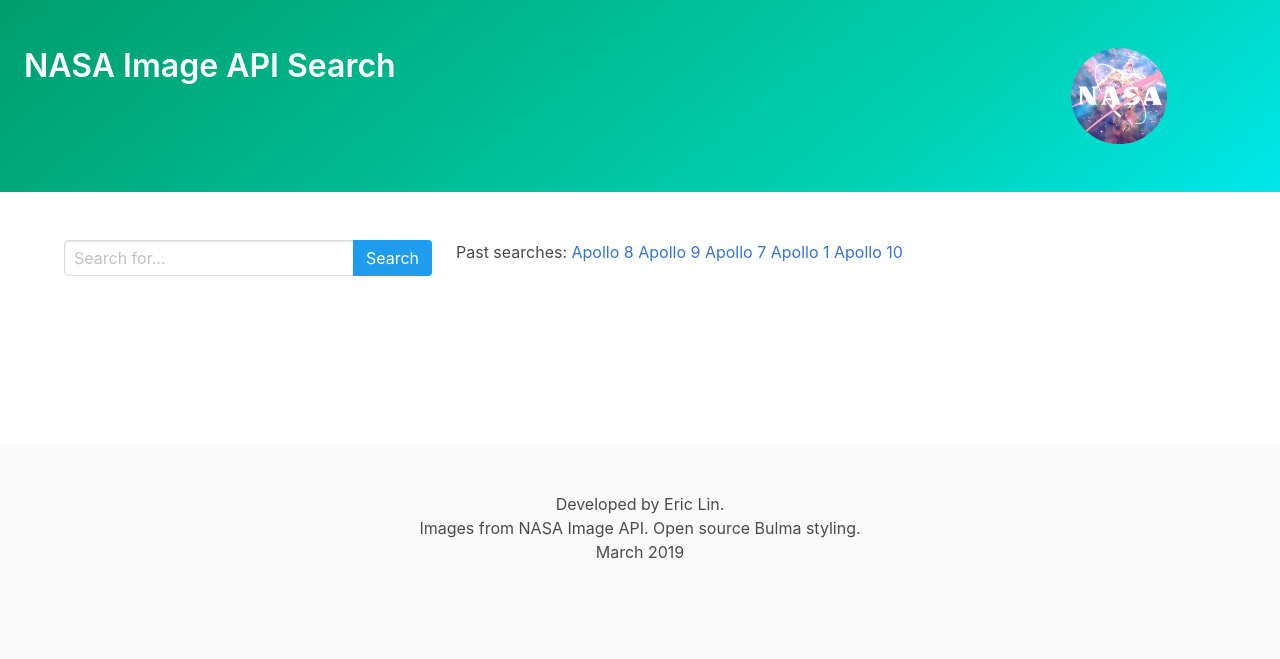
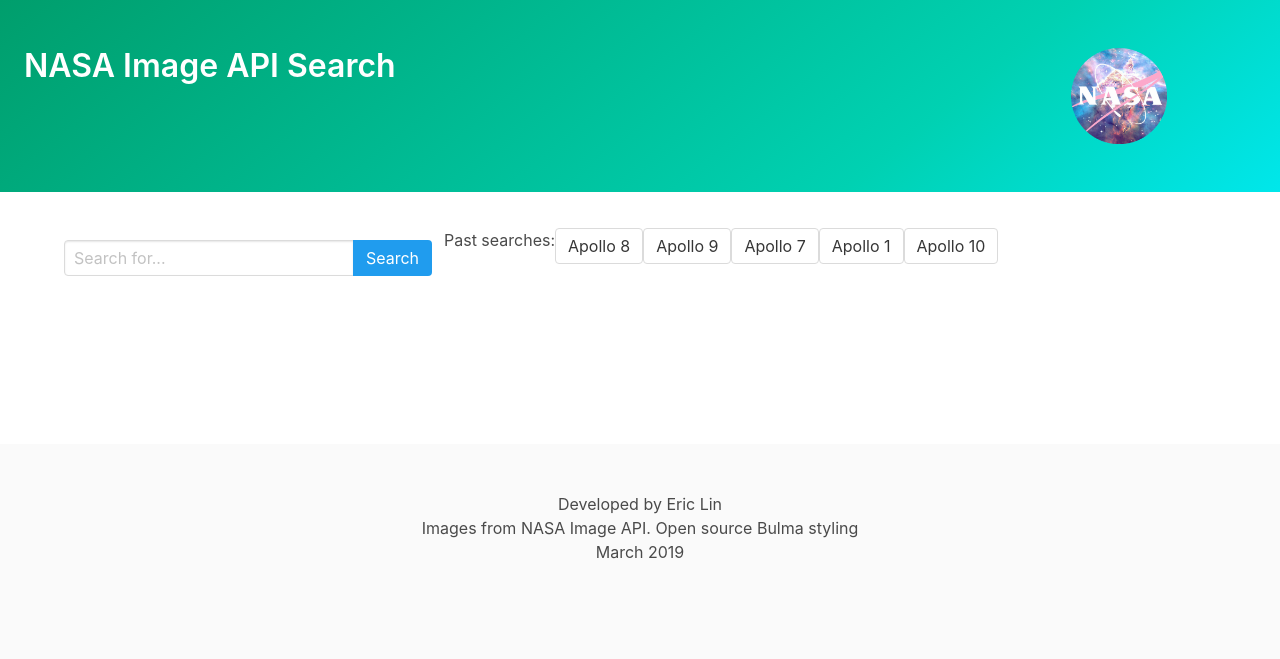
Before and after one commit to eric-z-lin/nasa_image_search, a Django app: page / in a window 1280 px wide. Shown: the top 659 px of the page. Run offline with Django 3.2, Linux system fonts and the light colour scheme; data comes from the database, SQL or seed files in the repository; both versions use the stored data as it was after the commit; some libraries are stand-ins or nearby versions.

Commit message:
Links to past searches.

```diff
--- a/image_search/templates/image_search/search.html
+++ b/image_search/templates/image_search/search.html
@@ -52,11 +52,18 @@
                         </div>
                     </form>
                 </div>
-                <div class="column">
+                <div class="columns is-gapless">
                     <!-- Links to past searches. -->
                     Past searches:
                     {% for search in past_searches %}
-                        <a href = "./"> {{search}}</a>
+                        <div class="column">
+                            <form action="{% url 'index' %}" method="POST">
+                                {% csrf_token %}
+                                <button name="past_submit" value="{{search}}" type="submit" class="button">
+                                    {{search}}
+                                </button>
+                            </form>
+                        </div>
                     {% endfor %}
                 </div>
             </div>
@@ -75,10 +82,10 @@
     <!-- Section to display images. -->
     <section class="section">
         <div class="container">
-            <div class="columns is-multiline is-mobile">
+            <div class="columns is-multiline is-mobile is-variable">
                 {% for image in metadata_list %}
                     <div class="column is-4">
-                        <div class="box is-dark">
+                        <div class="box">
                             <figure>
                                 <img src= {{ image.media_link }} alt="Image">
                             </figure>
@@ -93,9 +100,9 @@
     <footer class="footer">
         <div class="content has-text-centered">
             <p>
-                Developed by Eric Lin.
+                Developed by Eric Lin
                 <br>
-                Images from NASA Image API. Open source Bulma styling.
+                Images from NASA Image API. Open source Bulma styling
                 <br>
                 March 2019
             </p>
--- a/image_search/urls.py
+++ b/image_search/urls.py
@@ -4,6 +4,6 @@
 from . import views
 
 urlpatterns = [
-    path('', views.index),			# path for index view
+    path('', views.index, name='index'),			# path for index view
     path('./image-page', views.image_page)	# path for image metadata page
 ]
--- a/image_search/views.py
+++ b/image_search/views.py
@@ -20,8 +20,11 @@
 
 	if request.method == 'POST':		# if user searched
 		form = SearchForm(request.POST)		# save user form input
-		form.save()
 		q = form['search_query'].value()	# input string
+		if form.is_valid():
+			form.save()
+		else:			# past search
+			q = request.POST['past_submit']
 
 		# Dictionary to pass params to API
 		payload = {
```
Also changed, not shown: db.sqlite3.
